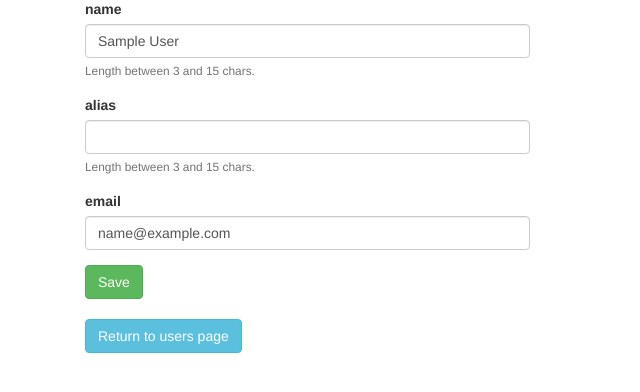
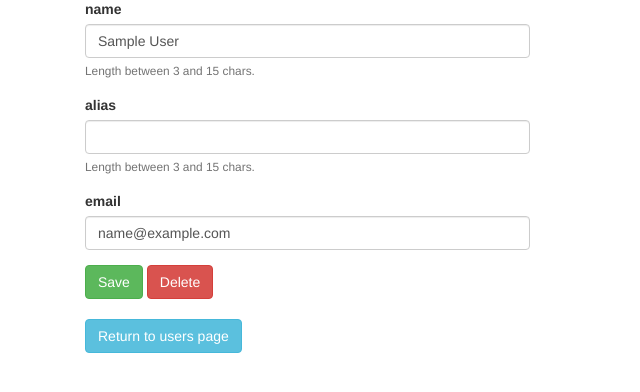
Before and after one commit to Social-projects-Rivne/rv-027py, a Flask app: page /usermodify/1 in a window 1280 px wide. Shown: the part 144-536 px from the top of the page, without its empty margins (0-640 px from the left). Run offline with Flask 2, Linux system fonts and the light colour scheme; the visitor is signed in with stand-in values (Sample User, id 1); data comes from the database, SQL or seed files in the repository; parts of the project's set-up code (start-up, migrations or seed data) failed here and were passed over; some libraries are stand-ins or nearby versions.

Commit message:
small fix

```diff
--- a/backend/templates/user_modify.html
+++ b/backend/templates/user_modify.html
@@ -22,8 +22,18 @@
 		  {{ wtf.form_field(form.role_id) }}
 			{% endif %}
 		  <input class="btn btn-success" type="submit" name="save" value="Save">
+            {% if not user.delete_date %}
+                <a class="btn btn-danger" data-toggle="modal" data-target="#deletion" data-elem-id="{{ user.id }}"
+                       data-name="{{ user.name }}" data-func-name="delete" data-elem-name="user">Delete</a>
+            {% else %}
+                    <a class="btn btn-success" data-toggle="modal" data-target="#deletion" data-elem-id="{{ user.id }}"
+                       data-name="{{ user.name }}" data-func-name="restore" data-elem-name="user">Restore</a>
+            {% endif %}
 		</form>
     <br>
     <a href="{{ url_for('user_page') }}" class="btn btn-info">Return to users page</a>
     </div>
+
+    {% include 'modal_confirm.html' %}
+
 {% endblock %}
--- a/backend/views/views.py
+++ b/backend/views/views.py
@@ -138,6 +138,7 @@ def user_modify(users_id):
     return render_template(
         'user_modify.html',
         form=form,
+        user=user,
         route_to=route_to,
         remove_role_change=remove_role_change)
 
```
Also changed, not shown: backend/templates/issue_modify.html (+6 -1 lines).
